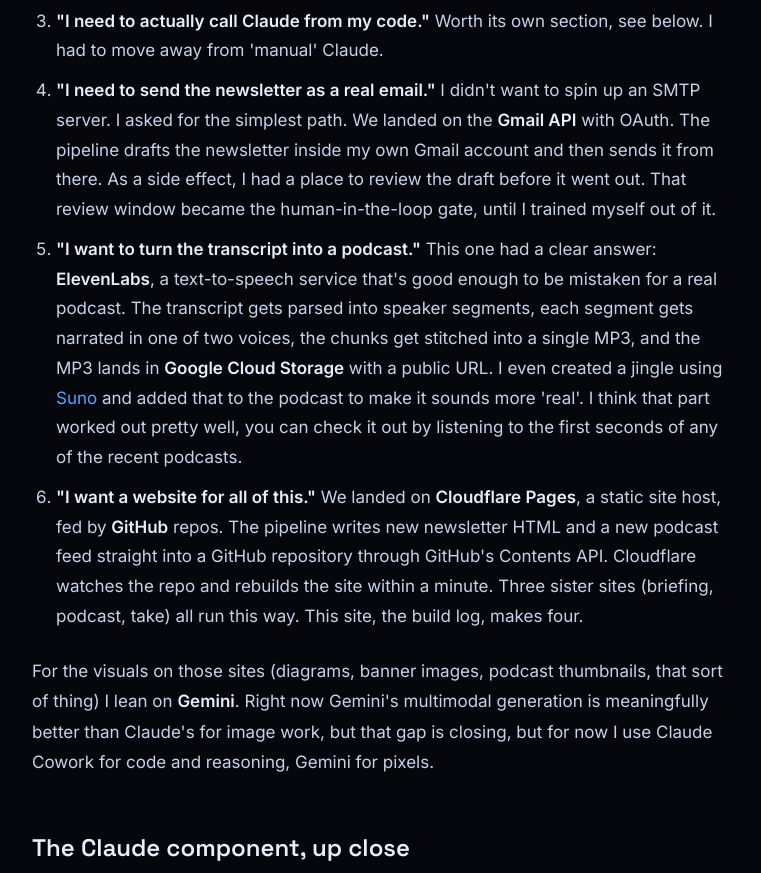
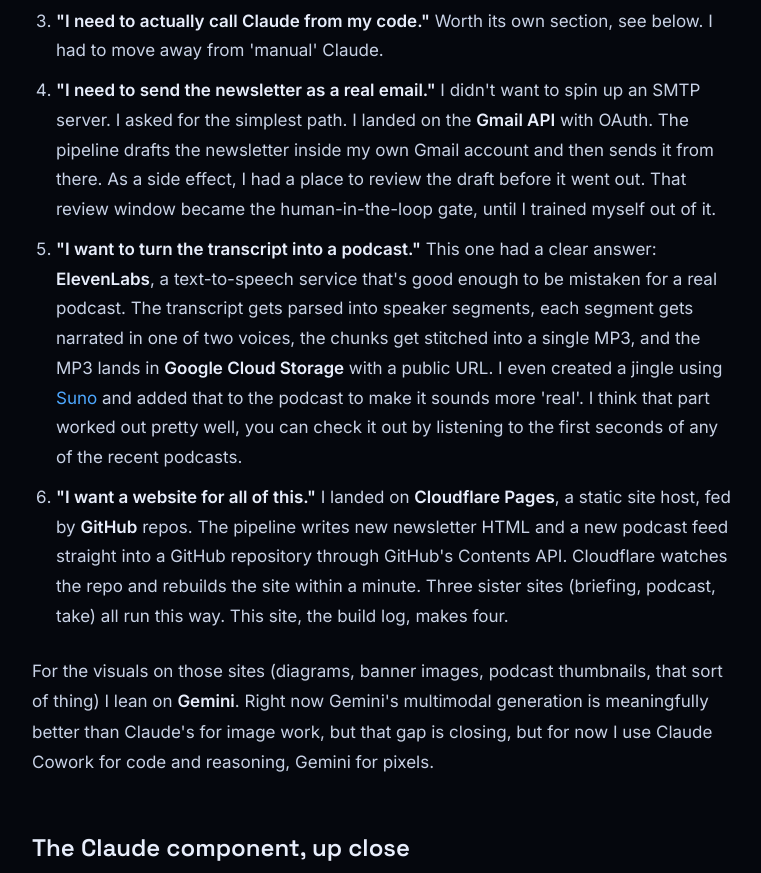
Before and after one commit to tomhendriks-afk/build-log-site, a plain HTML site: page how-i-built-a-production-ai-system-without-writing-the-code.html in a window 1280 px wide. Shown: the part 3164-4037 px from the top of the page, without its empty margins (256-1017 px from the left). Drawn offline with Linux system fonts and the light colour scheme.

Commit message:
Article: 'We landed on' becomes 'I landed on' in points 4 and 6
Consistency with point 2 (Firestore) which was already first-person.
Now all four graduations describe the same first-person decision-making.

```diff
--- a/how-i-built-a-production-ai-system-without-writing-the-code.html
+++ b/how-i-built-a-production-ai-system-without-writing-the-code.html
@@ -347,9 +347,9 @@
       <li><strong>"I need this to run reliably."</strong> Claude scheduled tasks couldn't give me that. I asked what would. With Claude's help I landed on <strong>Cloud Run</strong> and <strong>Cloud Scheduler</strong>. Cloud Run is a Google service that runs a small piece of code (in my case, a Python web app) when something asks it to, and scales to zero when nothing is happening. Meaning I pay nothing when it's idle. Cloud Scheduler does what the name says: fire an HTTPS request at a specific time, hit my Cloud Run service, and the work happens. That gave me the reliable trigger Claude scheduled tasks couldn't.</li>
       <li><strong>"I need it to remember what it did yesterday."</strong> When the pipeline retries, I don't want it to send the newsletter twice. I asked how to make the system idempotent (meaning it's safe to run multiple times without doing the same thing twice). I landed on <strong>Firestore</strong>, Google's serverless document database. Two collections, no migrations, no joins. One small document per day says "did I send today's newsletter yet?" If the answer is yes, the pipeline skips and exits. The whole state model is two documents wide.</li>
       <li><strong>"I need to actually call Claude from my code."</strong> Worth its own section, see below. I had to move away from 'manual' Claude.</li>
-      <li><strong>"I need to send the newsletter as a real email."</strong> I didn't want to spin up an SMTP server. I asked for the simplest path. We landed on the <strong>Gmail API</strong> with OAuth. The pipeline drafts the newsletter inside my own Gmail account and then sends it from there. As a side effect, I had a place to review the draft before it went out. That review window became the human-in-the-loop gate, until I trained myself out of it.</li>
+      <li><strong>"I need to send the newsletter as a real email."</strong> I didn't want to spin up an SMTP server. I asked for the simplest path. I landed on the <strong>Gmail API</strong> with OAuth. The pipeline drafts the newsletter inside my own Gmail account and then sends it from there. As a side effect, I had a place to review the draft before it went out. That review window became the human-in-the-loop gate, until I trained myself out of it.</li>
       <li><strong>"I want to turn the transcript into a podcast."</strong> This one had a clear answer: <strong>ElevenLabs</strong>, a text-to-speech service that's good enough to be mistaken for a real podcast. The transcript gets parsed into speaker segments, each segment gets narrated in one of two voices, the chunks get stitched into a single MP3, and the MP3 lands in <strong>Google Cloud Storage</strong> with a public URL. I even created a jingle using <a href="https://suno.com/">Suno</a> and added that to the podcast to make it sounds more 'real'. I think that part worked out pretty well, you can check it out by listening to the first seconds of any of the recent podcasts.</li>
-      <li><strong>"I want a website for all of this."</strong> We landed on <strong>Cloudflare Pages</strong>, a static site host, fed by <strong>GitHub</strong> repos. The pipeline writes new newsletter HTML and a new podcast feed straight into a GitHub repository through GitHub's Contents API. Cloudflare watches the repo and rebuilds the site within a minute. Three sister sites (briefing, podcast, take) all run this way. This site, the build log, makes four.</li>
+      <li><strong>"I want a website for all of this."</strong> I landed on <strong>Cloudflare Pages</strong>, a static site host, fed by <strong>GitHub</strong> repos. The pipeline writes new newsletter HTML and a new podcast feed straight into a GitHub repository through GitHub's Contents API. Cloudflare watches the repo and rebuilds the site within a minute. Three sister sites (briefing, podcast, take) all run this way. This site, the build log, makes four.</li>
     </ol>
 
     <p>For the visuals on those sites (diagrams, banner images, podcast thumbnails, that sort of thing) I lean on <strong>Gemini</strong>. Right now Gemini's multimodal generation is meaningfully better than Claude's for image work, but that gap is closing, but for now I use Claude Cowork for code and reasoning, Gemini for pixels.</p>
```
Also changed, not shown: 1 other file.
